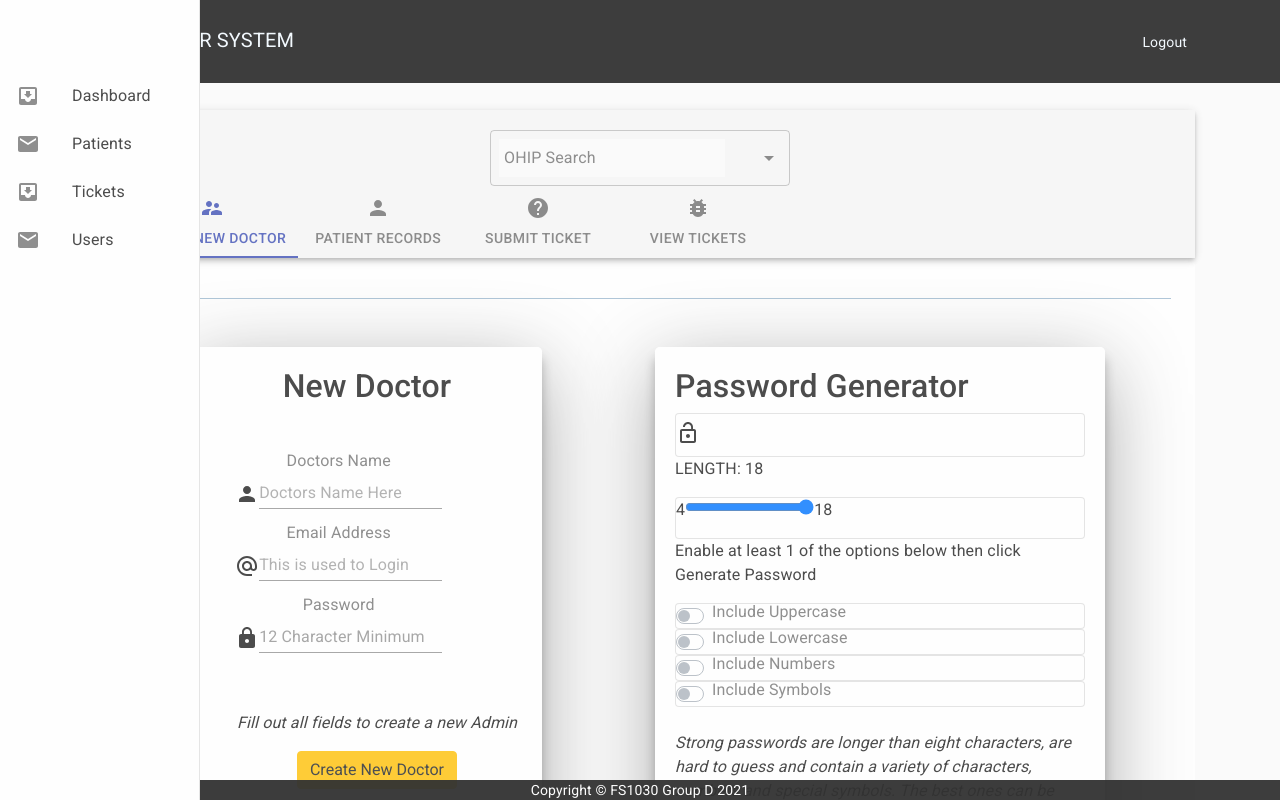
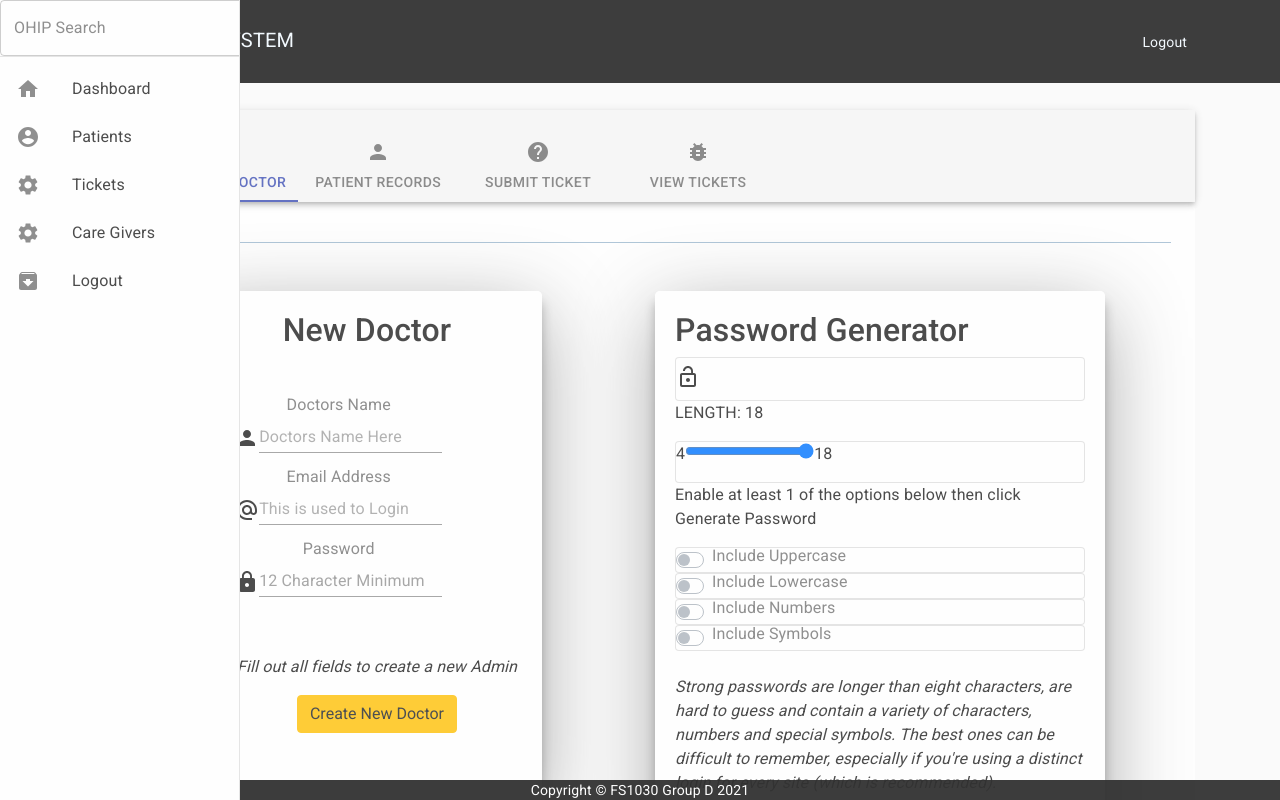
Before and after one commit to espernguyen97/FS1030-Group-Project-Electronical-Medical-Record-Management-System, a React (Create React App) app: page /submissions in a window 1280 px wide. Shown: the top 800 px of the page. Built offline with nearby package versions, Linux system fonts and the light colour scheme; sample sign-in values are in the browser's storage.

Commit message:
testing sidenav

```diff
--- a/src/components/Adminpanel.js
+++ b/src/components/Adminpanel.js
@@ -12,7 +12,6 @@ import CU from './pages/CU';
 import PwGen from './pwgen/pwgen';
 import { Row,Col} from 'reactstrap';
 import PersonIcon from '@material-ui/icons/Person';
-import Search from './search';
 import BugReportIcon from '@material-ui/icons/BugReport';
 import HelpIcon from '@material-ui/icons/Help';
 import TicketSubmissionsList from './Ticket_System/Ticket_Listing';
@@ -77,7 +76,6 @@ export default function AdminPanel() {
     <div className={classes.root}>
       <AppBar position="static" color="default">
         <br/>
-      <center><Search/></center>{/* search bar*/}
         <Tabs
           value={value}
           onChange={handleChange}
--- a/src/components/shared/SideNav.js
+++ b/src/components/shared/SideNav.js
@@ -1,65 +1,139 @@
-import React from 'react';
-import { makeStyles } from '@material-ui/core/styles';
-import Drawer from '@material-ui/core/Drawer';
-import CssBaseline from '@material-ui/core/CssBaseline';
-import Toolbar from '@material-ui/core/Toolbar';
-import List from '@material-ui/core/List';
-import ListItem from '@material-ui/core/ListItem';
-import ListItemIcon from '@material-ui/core/ListItemIcon';
-import ListItemText from '@material-ui/core/ListItemText';
-import InboxIcon from '@material-ui/icons/MoveToInbox';
-import MailIcon from '@material-ui/icons/Mail';
+import React, { useState } from "react";
+import { Link as RouterLink } from "react-router-dom";
+import clsx from "clsx";
+import {CssBaseline,Drawer,Divider,List, ListItem,ListItemIcon,ListItemText,makeStyles} from "@material-ui/core";
+import SettingsIcon from "@material-ui/icons/Settings";
+import ArchiveIcon from "@material-ui/icons/Archive";
+import HomeIcon from '@material-ui/icons/Home';
+import AccountCircleIcon from "@material-ui/icons/AccountCircle";
+import Search from '../search';
 
-const drawerWidth = 200;
+const drawerWidth = 240;
 
 const useStyles = makeStyles((theme) => ({
   root: {
-    display: 'flex',
+    display: "flex"
   },
   appBar: {
     zIndex: theme.zIndex.drawer + 1,
+    transition: theme.transitions.create(["width", "margin"], {
+      easing: theme.transitions.easing.sharp,
+      duration: theme.transitions.duration.leavingScreen
+    })
+  },
+  appBarShift: {
+    marginLeft: drawerWidth,
+    width: `calc(100% - ${drawerWidth}px)`,
+    transition: theme.transitions.create(["width", "margin"], {
+      easing: theme.transitions.easing.sharp,
+      duration: theme.transitions.duration.enteringScreen
+    })
+  },
+  menuButton: {
+    marginRight: 36
+  },
+  hide: {
+    display: "none"
   },
   drawer: {
     width: drawerWidth,
     flexShrink: 0,
+    whiteSpace: "nowrap"
   },
-  drawerPaper: {
+  drawerOpen: {
     width: drawerWidth,
+    transition: theme.transitions.create("width", {
+      easing: theme.transitions.easing.sharp,
+      duration: theme.transitions.duration.enteringScreen
+    })
   },
-  drawerContainer: {
-    overflow: 'auto',
+  drawerClose: {
+    transition: theme.transitions.create("width", {
+      easing: theme.transitions.easing.sharp,
+      duration: theme.transitions.duration.leavingScreen
+    }),
+    overflowX: "hidden",
+    width: theme.spacing(7) + 1,
+    [theme.breakpoints.up("sm")]: {
+      width: theme.spacing(9) + 1
+    }
+  },
+  toolbar: {
+    display: "flex",
+    alignItems: "center",
+    justifyContent: "flex-end",
+    padding: theme.spacing(0, 1),
   },
   content: {
     flexGrow: 1,
-    padding: theme.spacing(3),
-  },
+    padding: theme.spacing(3)
+  }
 }));
 
-export default function SideNav() {
+const SideNav = (props) => {
   const classes = useStyles();
+  const [open] = useState(true);
+
+  const items = [
+    {
+      text: "Dashboard",
+      icon: <HomeIcon />,
+      path: "/submissions"
+    },
+    {
+      text: "Patients",
+      icon: <AccountCircleIcon />,
+      path: "/Patients"
+    },
+    {
+      text: "Tickets",
+      icon: <SettingsIcon />,
+      path: "/Tickets"
+    },
+    {
+      text: "Care Givers",
+      icon: <SettingsIcon />,
+      path: "/CareGivers"
+    },
+    {
+      text: "Logout",
+      icon: <ArchiveIcon />,
+      path: "#"
+    }
+  ];
 
   return (
     <div className={classes.root}>
       <CssBaseline />
       <Drawer
-        className={classes.drawer}
         variant="permanent"
+        className={clsx(classes.drawer, {
+          [classes.drawerOpen]: open,
+          [classes.drawerClose]: !open
+        })}
         classes={{
-          paper: classes.drawerPaper,
+          paper: clsx({
+            [classes.drawerOpen]: open,
+            [classes.drawerClose]: !open
+          })
         }}
       >
-        <Toolbar />
-        <div className={classes.drawerContainer}>
-          <List>
-            {['Dashboard', 'Patients', 'Tickets', 'Users'].map((text, index) => (
-              <ListItem button key={text}>
-                <ListItemIcon>{index % 2 === 0 ? <InboxIcon /> : <MailIcon />}</ListItemIcon>
-                <ListItemText primary={text} />
-              </ListItem>
-            ))}
-          </List>
+        <div className={classes.toolbar}>
+
         </div>
+                    <Search/>{/* search bar*/}
+        <Divider />
+        <List>
+          {items.map((item, index) => (
+            <ListItem button component={RouterLink} to={item.path} key={index}>
+              <ListItemIcon>{item.icon}</ListItemIcon>
+              <ListItemText primary={item.text} />
+            </ListItem>
+          ))}
+        </List>
       </Drawer>
     </div>
   );
-}
+};
+
+export default SideNav;
```
